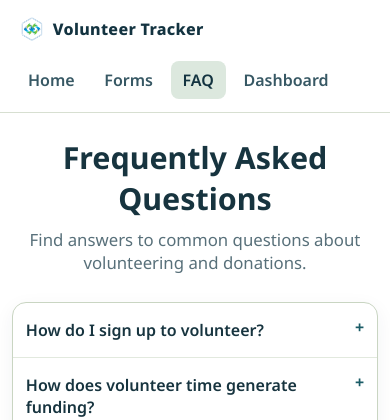
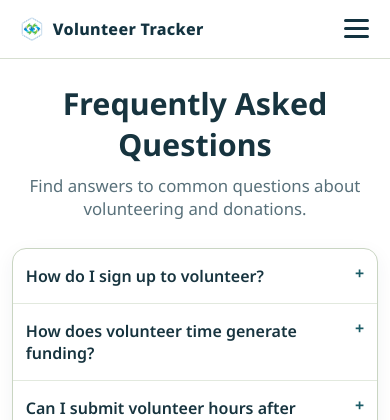
Before and after one commit to Aleahb00/VolunteerTracking, a Django app: page /faq/ in a window 390 px wide. Shown: the top 420 px of the page. Run offline with Django 4.2, Linux system fonts and the light colour scheme; parts of the project's set-up code (start-up, migrations or seed data) failed here and were passed over.

Commit message:
added a mobile friendly nav bar

```diff
--- a/app/static/css/navbar.css
+++ b/app/static/css/navbar.css
@@ -9,12 +9,11 @@
 .site-nav__inner {
     width: 100%;
     box-sizing: border-box;
-	margin: 0;
     padding: 0.8rem 1rem;
     display: grid;
+
     grid-template-columns: 1fr auto 1fr;
     align-items: center;
-	gap: 1rem;
 }
 
 .site-nav__brand {
@@ -64,15 +63,61 @@
 	flex-shrink: 0;
 }
 
-@media (max-width: 720px) {
-	.site-nav__inner {
+/* Hide toggle on desktop */
+.site-nav__toggle {
+    display: none;
+    flex-direction: column;
+    gap: 5px;
+    background: none;
+    border: none;
+    cursor: pointer;
+    padding: 5px;
+}
+
+.hamburger-bar {
+    width: 25px;
+    height: 3px;
+    background-color: #133340;
+    border-radius: 2px;
+}
+
+/* Mobile Media Query */
+@media (max-width: 768px) {
+    .site-nav__toggle {
         display: flex;
-		flex-direction: column;
-		align-items: flex-start;
+        order: 2; /* Ensures hamburger stays on the right */
     }
 
     .site-nav__links {
+        display: none; /* Hide links by default */
+        flex-direction: column;
+        position: absolute;
+        top: 100%; /* Sits right under the header */
+        left: 0;
         width: 100%;
-		justify-self: stretch;
+        background: #ffffff;
+        padding: 1rem;
+        border-bottom: 1px solid #d7dfd1;
+        gap: 0.5rem;
+        box-shadow: 0 4px 6px rgba(0,0,0,0.05);
+    }
+
+    /* This class is toggled via JavaScript */
+    .site-nav__links.is-open {
+        display: flex;
+    }
+
+    .site-nav__link {
+        width: 100%;
+        display: block;
+    }
+
+	.site-nav__inner {
+        display: flex; /* Switch from grid to flex for mobile */
+        justify-content: space-between;
+    }
+
+    .site-nav__brand {
+        order: 1; /* Ensures logo stays on the left */
     }
 }
--- a/app/templates/navbar.html
+++ b/app/templates/navbar.html
@@ -1,4 +1,4 @@
-{% load static %}
+<!-- {% load static %}
 
 <link rel="stylesheet" href="{% static 'css/navbar.css' %}">
 <header class="site-nav">
@@ -14,4 +14,38 @@
             <a href="{% url 'general_dashboard' %}" class="site-nav__link {% if '/general-dashboard/' in request.path %}is-active{% endif %}">Dashboard</a>
         </nav>
     </div>
+</header> -->
+
+{% load static %}
+
+<link rel="stylesheet" href="{% static 'css/navbar.css' %}">
+<header class="site-nav">
+    <div class="site-nav__inner">
+        <a href="{% url 'landing' %}" class="site-nav__brand">
+            <img src="{% static 'images/logo.png' %}" alt="Logo" class="site-nav__logo">
+            <span>Volunteer Tracker</span>
+        </a>
+
+        <button class="site-nav__toggle" aria-label="Open navigation">
+            <span class="hamburger-bar"></span>
+            <span class="hamburger-bar"></span>
+            <span class="hamburger-bar"></span>
+        </button>
+
+        <nav class="site-nav__links" id="nav-links" aria-label="Primary">
+            <a href="{% url 'landing' %}" class="site-nav__link {% if request.path == '/' %}is-active{% endif %}">Home</a>
+            <a href="{% url 'forms' %}" class="site-nav__link {% if '/forms/' in request.path %}is-active{% endif %}">Forms</a>
+            <a href="{% url 'faq' %}" class="site-nav__link {% if '/faq/' in request.path %}is-active{% endif %}">FAQ</a>
+            <a href="{% url 'general_dashboard' %}" class="site-nav__link {% if '/general-dashboard/' in request.path %}is-active{% endif %}">Dashboard</a>
+        </nav>
+    </div>
 </header>
+
+<script>
+    const toggle = document.querySelector('.site-nav__toggle');
+    const nav = document.querySelector('.site-nav__links');
+
+    toggle.addEventListener('click', () => {
+        nav.classList.toggle('is-open');
+    });
+</script>
```
Lines whose indentation alone changed are shown as unchanged.
